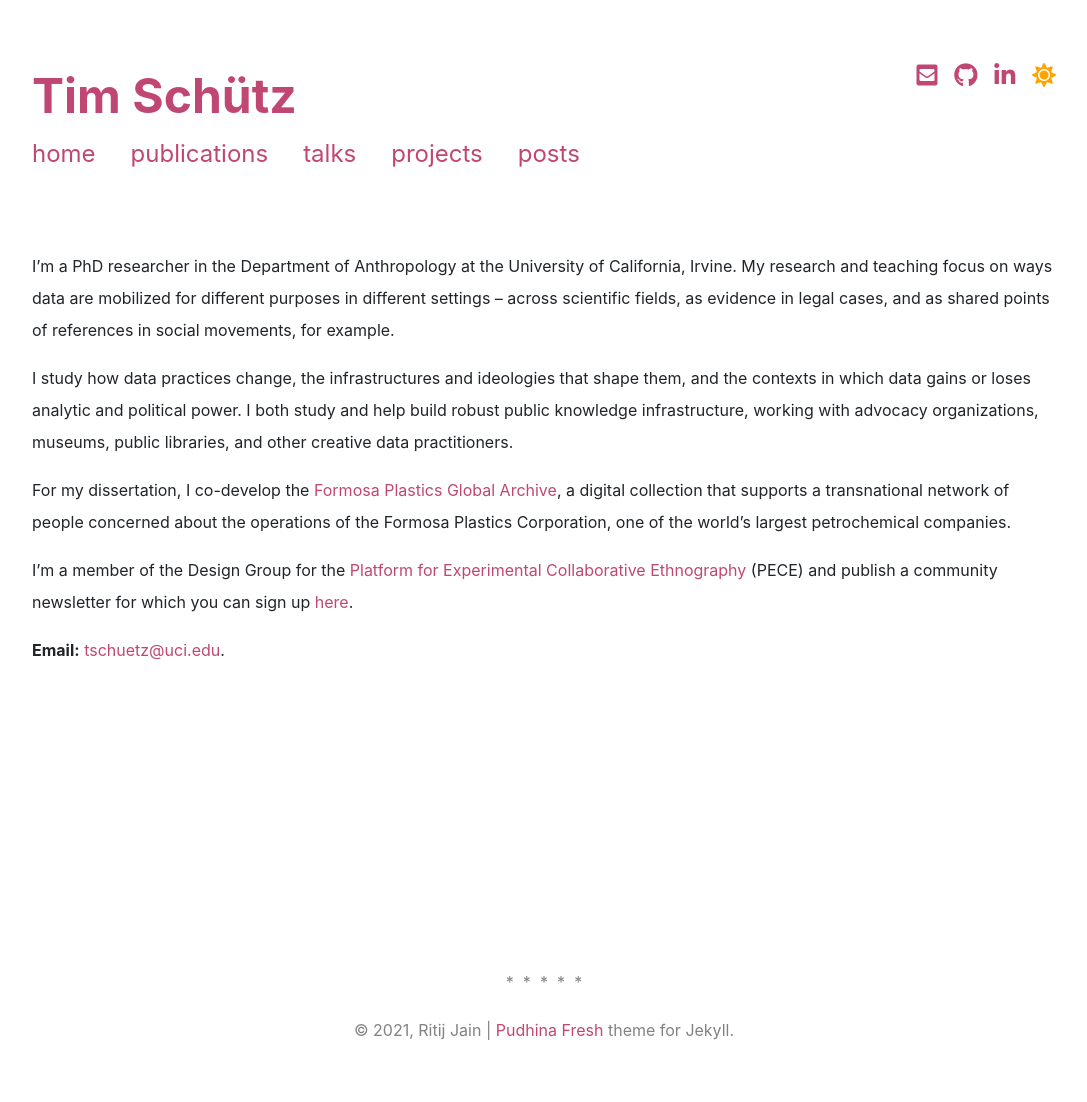
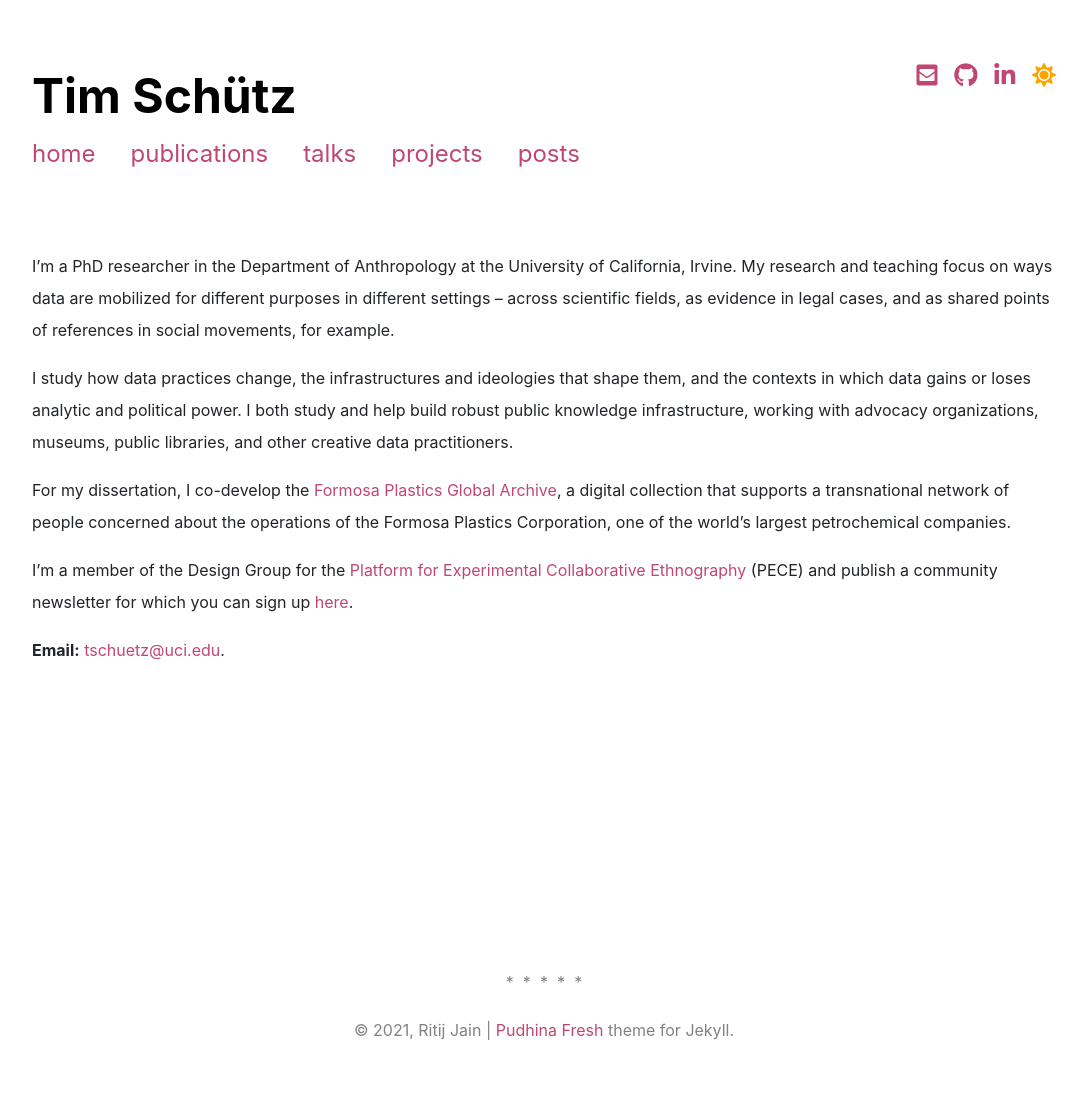
Before and after one commit to timschuetz/personal, a Jekyll site: the page built from index.md, in a window 1280 px wide. Shown: the whole page, without its empty margins (96-1183 px from the left). Built offline with Jekyll 4.4.1, drawn with Linux system fonts in a browser that asks for light colours; nearby versions of some CDN libraries; a style sheet for code colours, icons or effects is not loaded.

Commit message:
Update main.css

```diff
--- a/assets/css/main.css
+++ b/assets/css/main.css
@@ -88,7 +88,7 @@ th {
 a.logo:hover {
   font-size: 300%;
   font-weight: 700;
-  color: #C04773;
+  color: #000000;
   display: block;
   text-decoration: none;
 }
```
